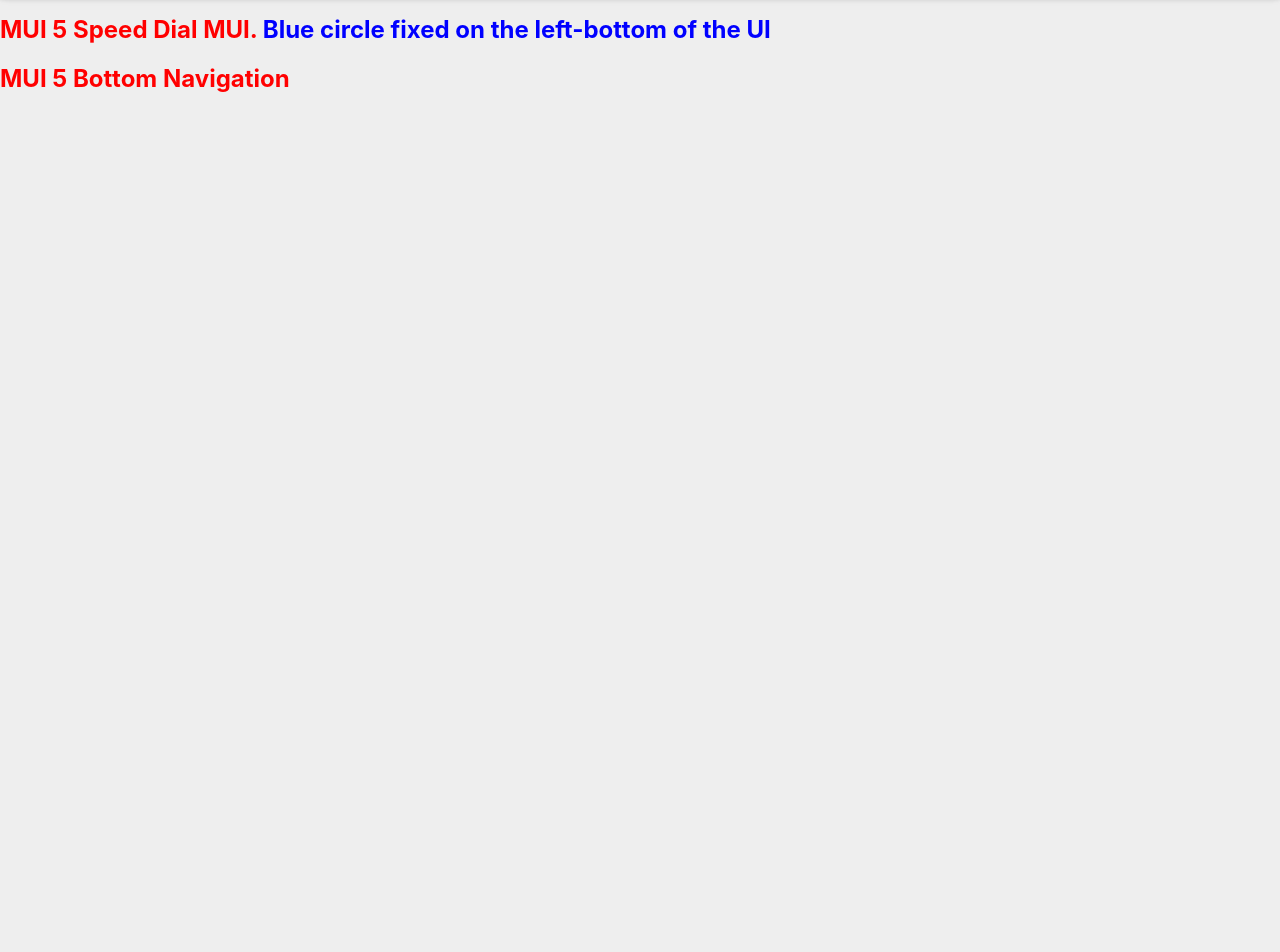
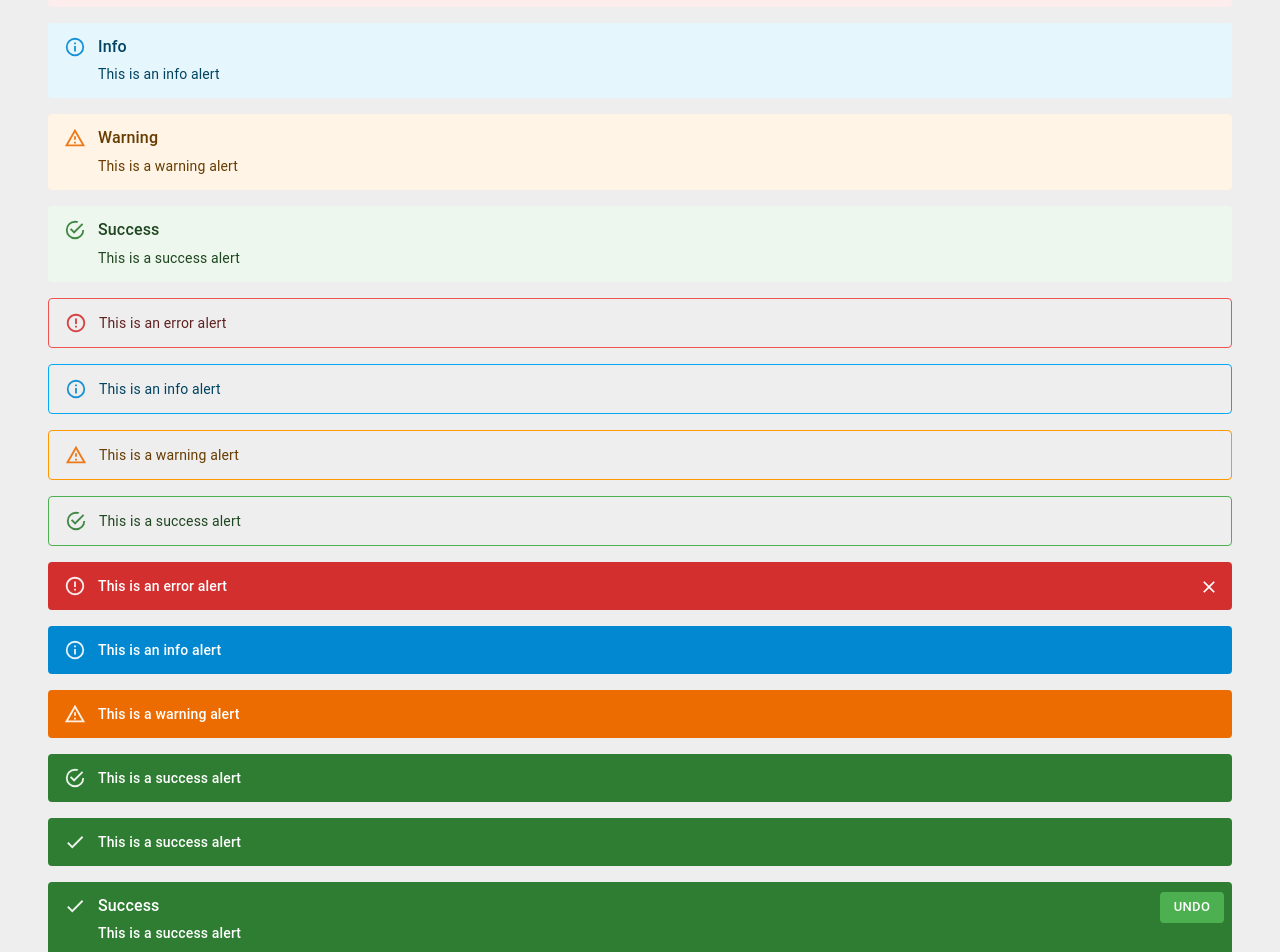
Before and after one commit to Dina2703/mui5-app, a React (Create React App) app: page / in a window 1280 px wide. Shown: the part 7740-8692 px from the top of the page. Before the commit the page ends 7853 px from the top, so only its background shows below. Built offline with nearby package versions, Linux system fonts and the light colour scheme.

Commit message:
Alert MUI examples

```diff
--- a/src/App.js
+++ b/src/App.js
@@ -26,6 +26,7 @@
 import MuiTypo from "./components/MuiTypo";
 import MuiToolTip from "./components/MuiToolTip";
 import MuiTabel from "./components/MuiTabel";
+import MuiAlert from "./components/MuiAlert";
 
 function App() {
   return (
@@ -81,6 +82,8 @@
         <MuiToolTip />
         <h2>MUI 5 Table MUI </h2>
         <MuiTabel />
+        <h2>MUI 5 Alert MUI </h2>
+        <MuiAlert />
       </div>
       <h2>MUI 5 NavBar </h2>
       <MuiNavbar />
--- /dev/null
+++ b/src/components/MuiAlert.js
@@ -0,0 +1,80 @@
+import { Alert, Stack, AlertTitle, Button } from "@mui/material";
+import React from "react";
+import CheckIcon from "@mui/icons-material/Check";
+
+function MuiAlert() {
+  return (
+    <Stack spacing={2}>
+      <Alert severity="error">
+        <AlertTitle>Error</AlertTitle>This is an error alert
+      </Alert>
+      <Alert severity="info">
+        <AlertTitle>Info</AlertTitle>This is an info alert
+      </Alert>
+      <Alert severity="warning">
+        <AlertTitle>Warning</AlertTitle>This is a warning alert
+      </Alert>
+      <Alert severity="success">
+        <AlertTitle>Success</AlertTitle>This is a success alert
+      </Alert>
+
+      <Alert variant="outlined" severity="error">
+        This is an error alert
+      </Alert>
+      <Alert variant="outlined" severity="info">
+        This is an info alert
+      </Alert>
+      <Alert variant="outlined" severity="warning">
+        This is a warning alert
+      </Alert>
+      <Alert variant="outlined" severity="success">
+        This is a success alert
+      </Alert>
+
+      <Alert
+        variant="filled"
+        severity="error"
+        onClose={() => alert("Close alert")}
+      >
+        This is an error alert
+      </Alert>
+      <Alert variant="filled" severity="info">
+        This is an info alert
+      </Alert>
+      <Alert variant="filled" severity="warning">
+        This is a warning alert
+      </Alert>
+      <Alert variant="filled" severity="success">
+        This is a success alert
+      </Alert>
+      <Alert
+        variant="filled"
+        severity="success"
+        icon={<CheckIcon fontSize="inherit" />}
+      >
+        This is a success alert
+      </Alert>
+      <Alert
+        variant="filled"
+        severity="success"
+        action={
+          <Button
+            color="inherit"
+            size="small"
+            sx={{ bgcolor: "success.light" }}
+          >
+            Undo
+          </Button>
+        }
+        icon={<CheckIcon fontSize="inherit" />}
+      >
+        <AlertTitle>Success</AlertTitle>
+        This is a success alert
+      </Alert>
+    </Stack>
+  );
+}
+
+export default MuiAlert;
+
+//An alert - displays a short important message in a way that attracts the user's attention without interrupting the user's task
```
